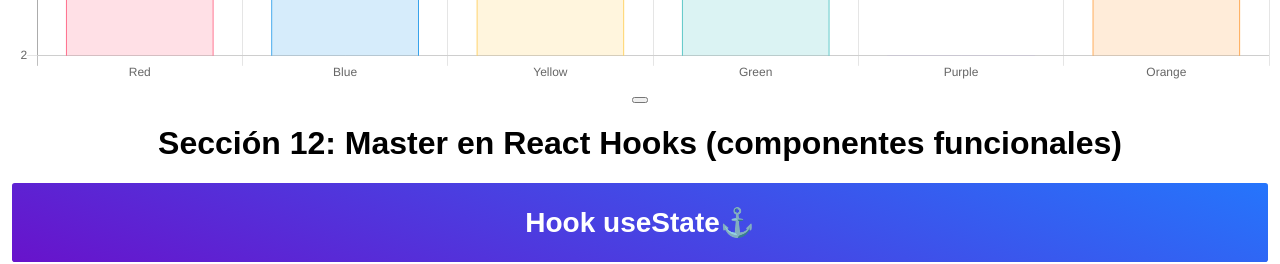
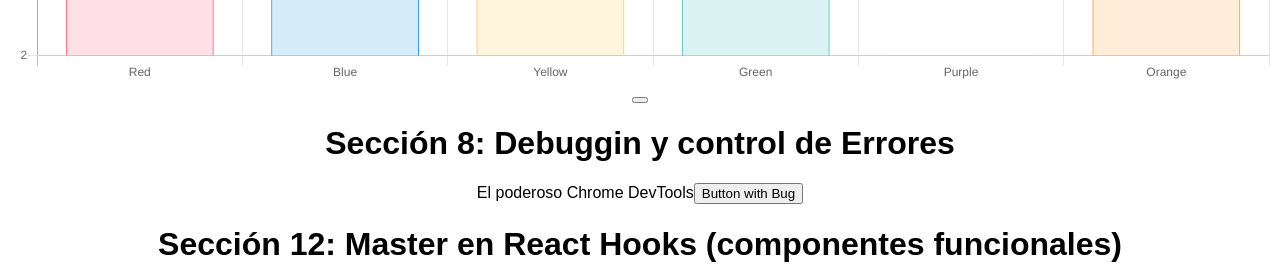
Before and after one commit to josh231101/REACT-COLLEGE, a React (Create React App) app: page / in a window 1280 px wide. Shown: the part 1320-1584 px from the top of the page. Built offline with nearby package versions, Linux system fonts and the light colour scheme; no server answers.

Commit message:
Debuggin and componentDidCatch Esta clase que acabamos de hacer es genérica para wrappear toda al app y controlar los errores 😵

```diff
--- a/src/App.js
+++ b/src/App.js
@@ -1,10 +1,12 @@
 import "./styles.css";
 import Section12 from "./Sections/12";
 import Section6 from "./Sections/6";
+import Section8 from "./Sections/8";
 export default function App() {
   return (
     <div className="App">
       <Section6 />
+      <Section8 />
       <Section12 />
     </div>
   );
--- a/src/Sections/8/index.js
+++ b/src/Sections/8/index.js
@@ -3,14 +3,52 @@ import React, { Component, useRef } from "react";
 /**
  * Sección 8: Debuggin y control de Errores
  */
+class LimiteErrores extends Component {
+  state = {
+    tieneError: false
+  };
+  componentDidCatch(error, errorInfo) {
+    this.setState({ tieneError: true, error });
+  }
 
-const Section6 = () => {
+  render() {
+    const { tieneError, error, errorInfo } = this.state;
+    if (tieneError) {
+      return (
+        <div>
+          UPs! Ocurrió un error inesperado en la aplicación :/
+          <h2>{!!error && error.toString()}</h2>
+        </div>
+      );
+    }
+    return this.props.children;
+  }
+}
+
+class FailedButton extends Component {
+  state = {
+    dispararError: false
+  };
+  dispararError = () => this.setState({ dispararError: true });
+
+  render() {
+    if (this.state.dispararError) {
+      throw new Error("Lo siento he fallado ️‍🔥️‍🔥️‍🔥");
+    }
+    return <button onClick={this.dispararError}>Button with Bug</button>;
+  }
+}
+
+const Section8 = () => {
   return (
     <>
       <h1>Sección 8: Debuggin y control de Errores</h1>
       <span>El poderoso Chrome DevTools</span>
+      <LimiteErrores>
+        <FailedButton />
+      </LimiteErrores>
     </>
   );
 };
 
-export default Section6;
+export default Section8;
```
